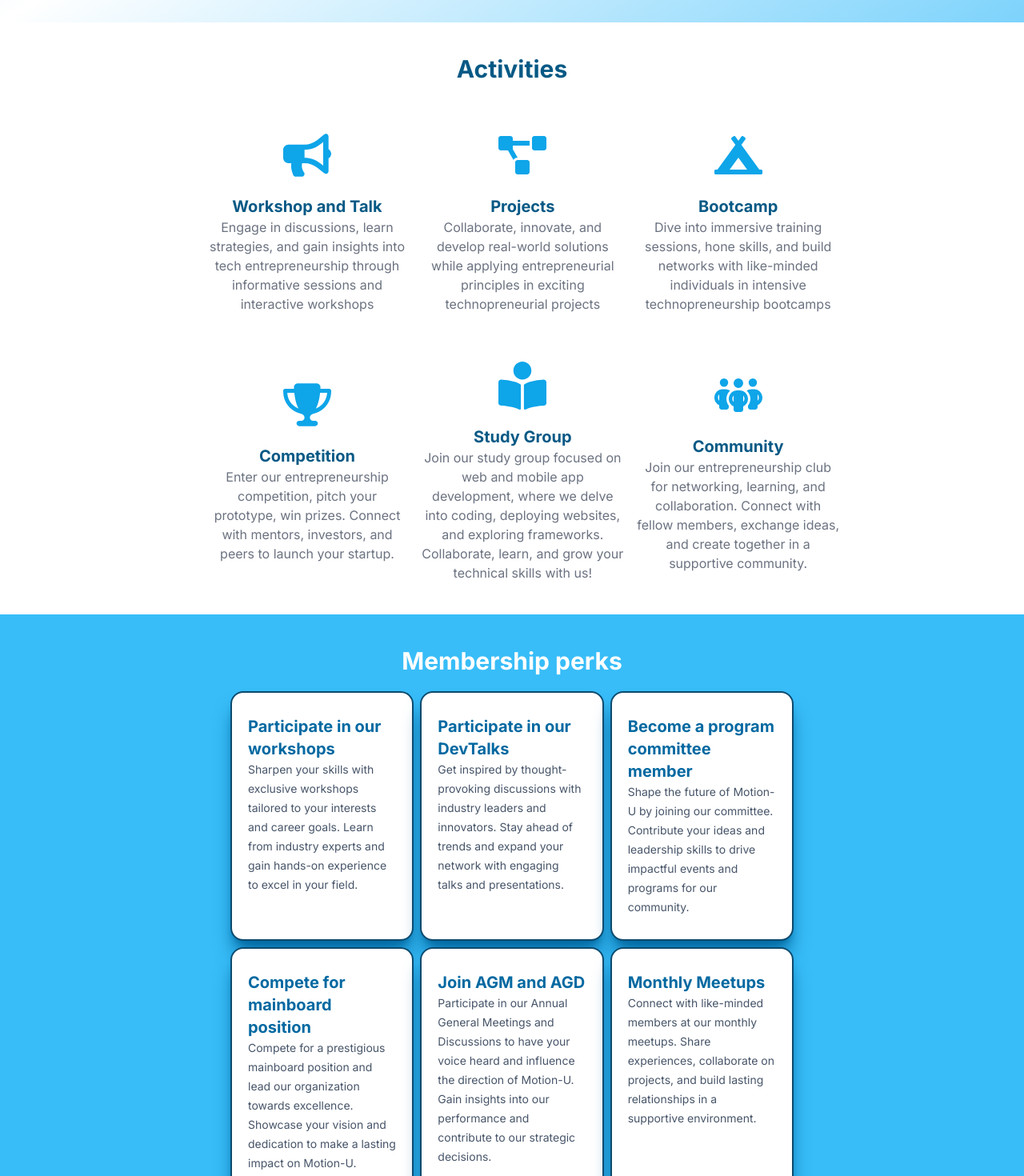
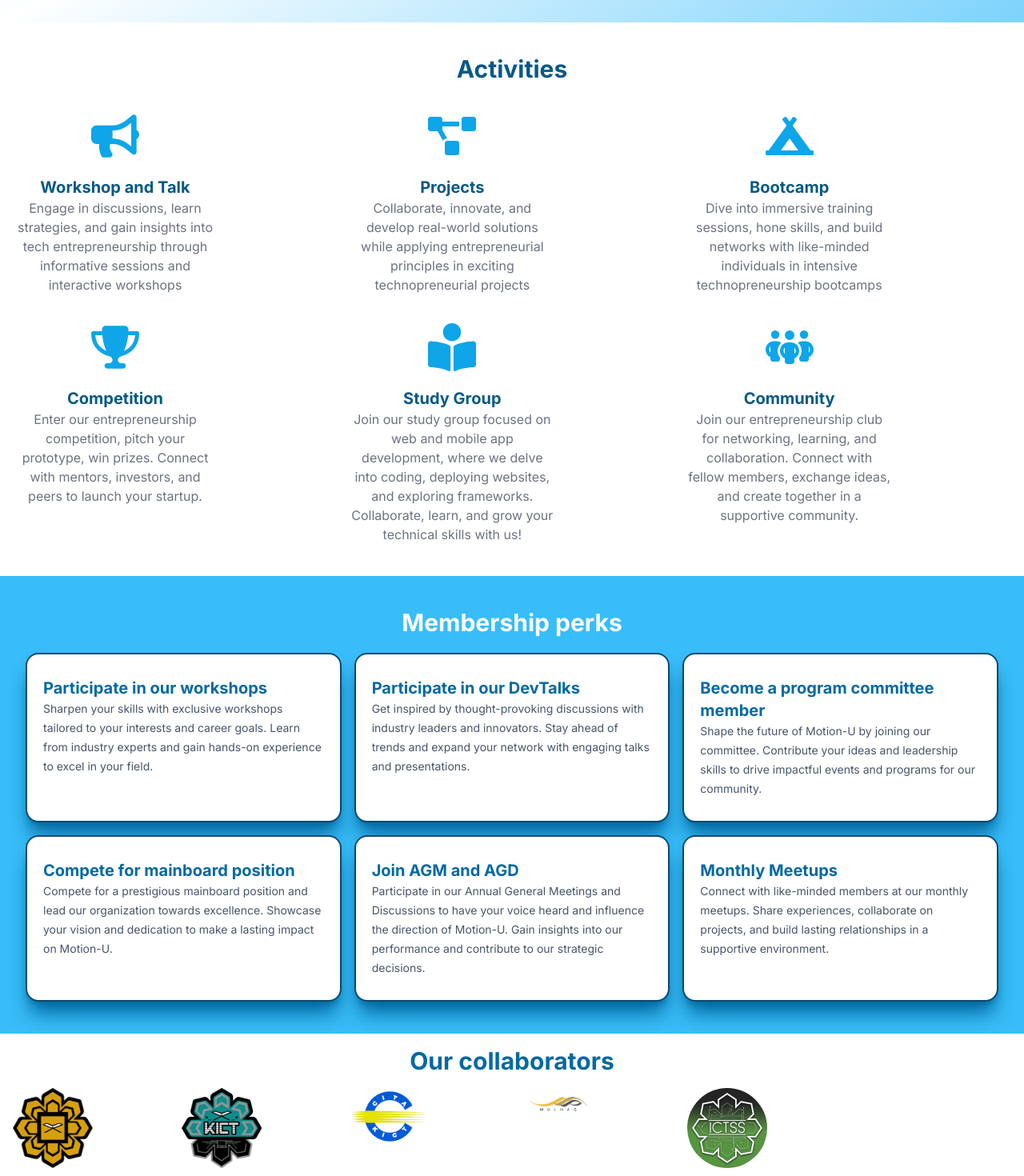
Before and after one commit to fadzwanashriq/motionu-official-website, a Next.js app: page / in a window 1280 px wide. Shown: the part 860-2330 px from the top of the page at 80% size. Built offline with nearby package versions, Linux system fonts and the light colour scheme; what tailwindcss-animated would draw is missing.

Commit message:
Update page.jsx 😊
responsive grid layout

```diff
--- a/app/page.jsx
+++ b/app/page.jsx
@@ -15,14 +15,14 @@ export default function page() {
   return (
     <section>
       <main>
-        <section className="h-screen flex justify-center items-center pb-20 bg-gradient-to-br	from-sky-300 via-white to-sky-300">
+        <section className="h-screen flex justify-center items-center pb-20 bg-gradient-to-br from-sky-300 via-white to-sky-300">
           <HeroText></HeroText>
         </section>
-        <div className="lg:px-64">
+        <div className="lg:px-4 sm:px-2">
           <section className="py-10">
             <div className="text-center">
               <Heading text={"Activities"}></Heading>
-              <div className="flex flex-col items-center justify-center lg:grid lg:grid-cols-3 gap-10 mt-10">
+              <div className="grid grid-cols-1 sm:grid-cols-2 lg:grid-cols-3 gap-4 mt-4">
               <ActivityCard
                   activityDesc={
                     "Engage in discussions, learn strategies, and gain insights into tech entrepreneurship through informative sessions and interactive workshops"
@@ -74,7 +74,7 @@ export default function page() {
           <div className="mb-5 text-center">
             <Heading text={"Membership perks"} lightFont={true}></Heading>
           </div>
-          <div className=" lg:grid grid-cols-3 gap-2 xl:px-72 lg:px-32">
+          <div className="grid grid-cols-1 sm:grid-cols-2 lg:grid-cols-3 gap-4 xl:px-8">
           <MembershipPerkCard
               title={"Participate in our workshops"}
               description={
@@ -113,11 +113,11 @@ export default function page() {
             ></MembershipPerkCard>
           </div>
         </section>
-        <section className="p-10">
-          <h2 className="text-3xl text-sky-700 font-bold text-center pb-8">
+        <section className="p-4">
+          <h2 className="text-3xl text-sky-700 font-bold text-center pb-4">
             Our collaborators
           </h2>
-          <div className="grid grid-cols-2 lg:flex justify-center gap-9">
+          <div className="grid grid-cols-2 sm:grid-cols-3 md:grid-cols-4 lg:grid-cols-5 xl:grid-cols-6 gap-4">
             <CollaboratorLogo image={"/images/iium.png"}></CollaboratorLogo>
             <CollaboratorLogo image={"/images/kict.png"}></CollaboratorLogo>
             <CollaboratorLogo image={"/images/cita.png"}></CollaboratorLogo>
```
Lines whose indentation alone changed are shown as unchanged.
